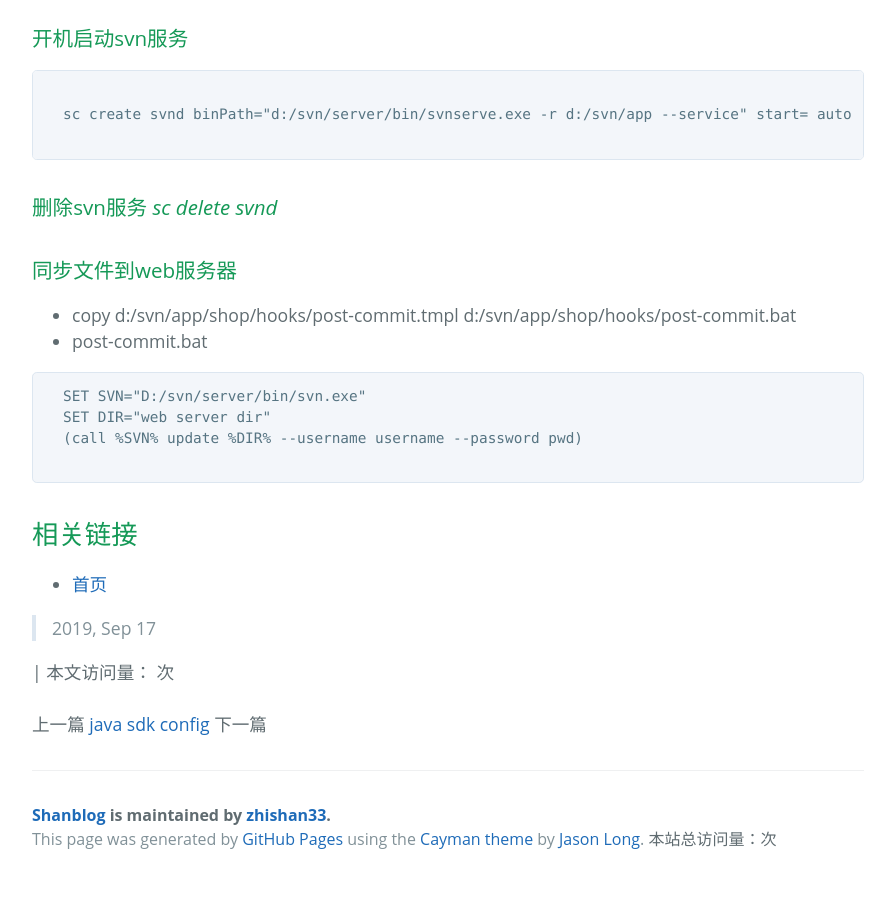
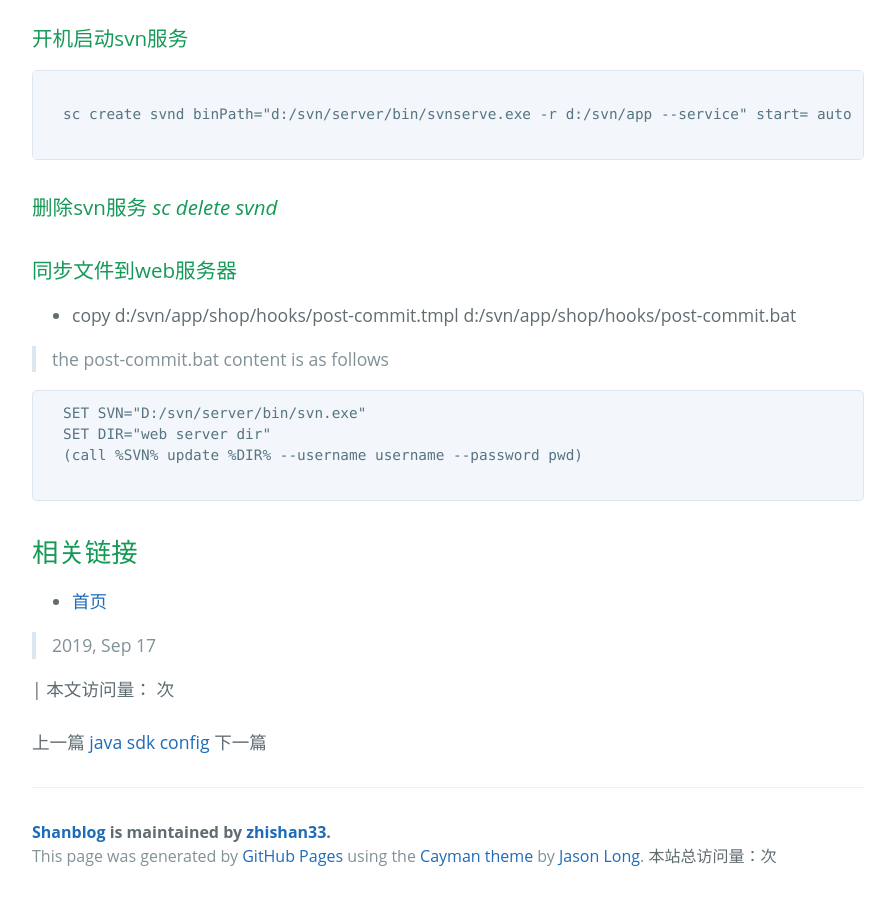
Before and after one commit to zhishan33/shanBlog, a Jekyll site: the page built from _posts/2019-09-17-svn-server-config.md, in a window 1280 px wide and 900 px high, scrolled down 2531 px. Shown: the whole window, without its empty margins (192-1087 px from the left). Built offline with Jekyll 4.4.1, drawn with Linux system fonts in a browser that asks for light colours; comment, search, counter and statistics services are not loaded.

Commit message:
head: docs(view): add detail introduction

````diff
--- a/_posts/2019-09-17-svn-server-config.md
+++ b/_posts/2019-09-17-svn-server-config.md
@@ -118,7 +118,8 @@ tags: [svn, config]
 
 ### 同步文件到web服务器
 * copy d:/svn/app/shop/hooks/post-commit.tmpl d:/svn/app/shop/hooks/post-commit.bat
-* post-commit.bat
+
+> the post-commit.bat content is as follows
 
 ```
   SET SVN="D:/svn/server/bin/svn.exe"
````
